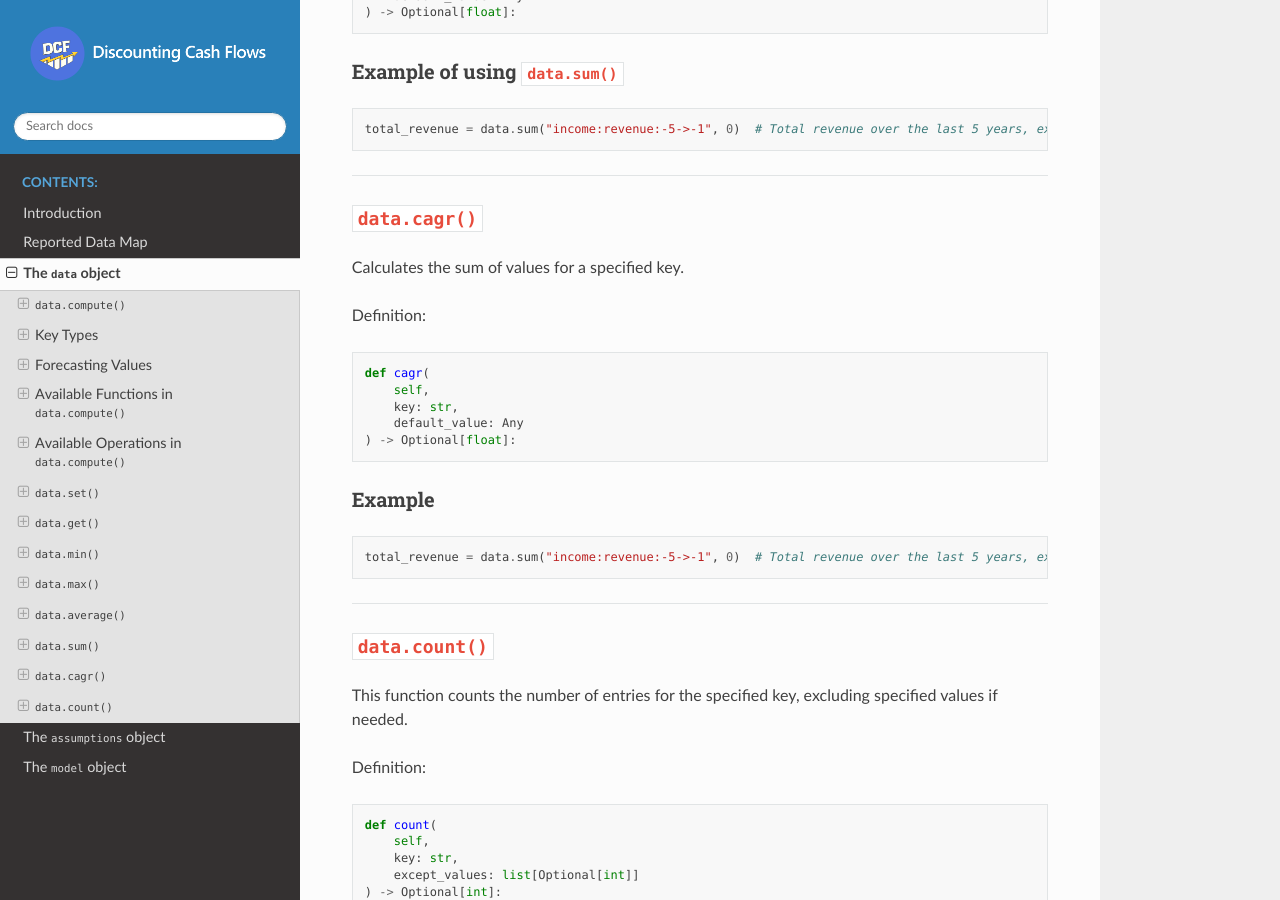
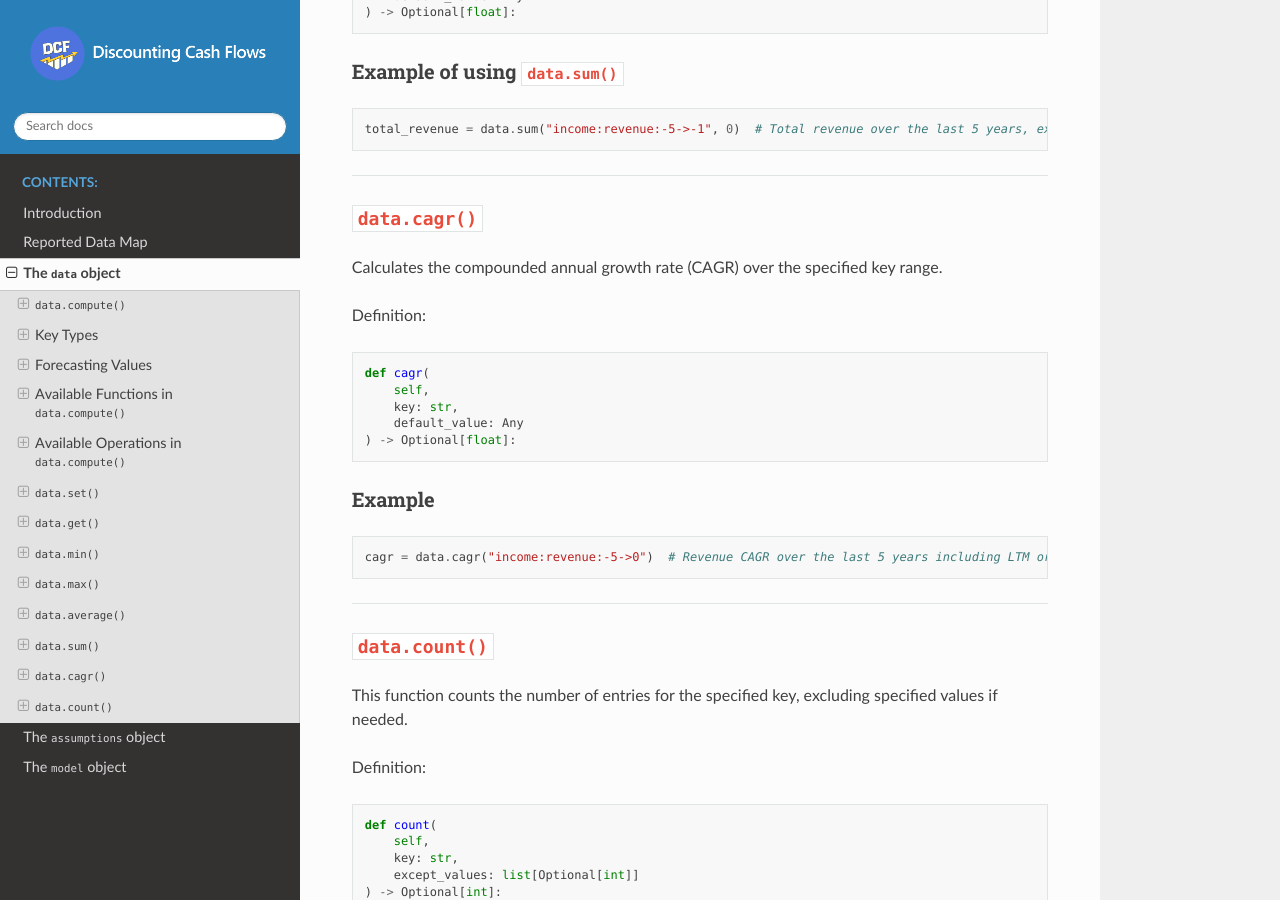
Before and after one commit to DiscountingCashFlows/readthedocs, a Sphinx documentation site: the page built from docs/source/data_object.rst, in a window 1280 px wide and 900 px high, scrolled down 12550 px. Built offline with Sphinx 7.4.7 and the Read the Docs theme 3.1.0, drawn with Linux system fonts in a browser that asks for light colours.

Commit message:
cagr docs

```diff
--- a/docs/source/data_object.rst
+++ b/docs/source/data_object.rst
@@ -697,7 +697,7 @@ Example of using ``data.sum()``
 ``data.cagr()``
 ~~~~~~~~~~~~~~~
 
-Calculates the sum of values for a specified key.
+Calculates the compounded annual growth rate (CAGR) over the specified key range.
 
 Definition:
 
@@ -715,7 +715,7 @@ Example
 
 .. code:: python
 
-   total_revenue = data.sum("income:revenue:-5->-1", 0)  # Total revenue over the last 5 years, excluding LTM or defaulting to 0
+   cagr = data.cagr("income:revenue:-5->0")  # Revenue CAGR over the last 5 years including LTM or defaulting to 0
 
 --------------
 
```
